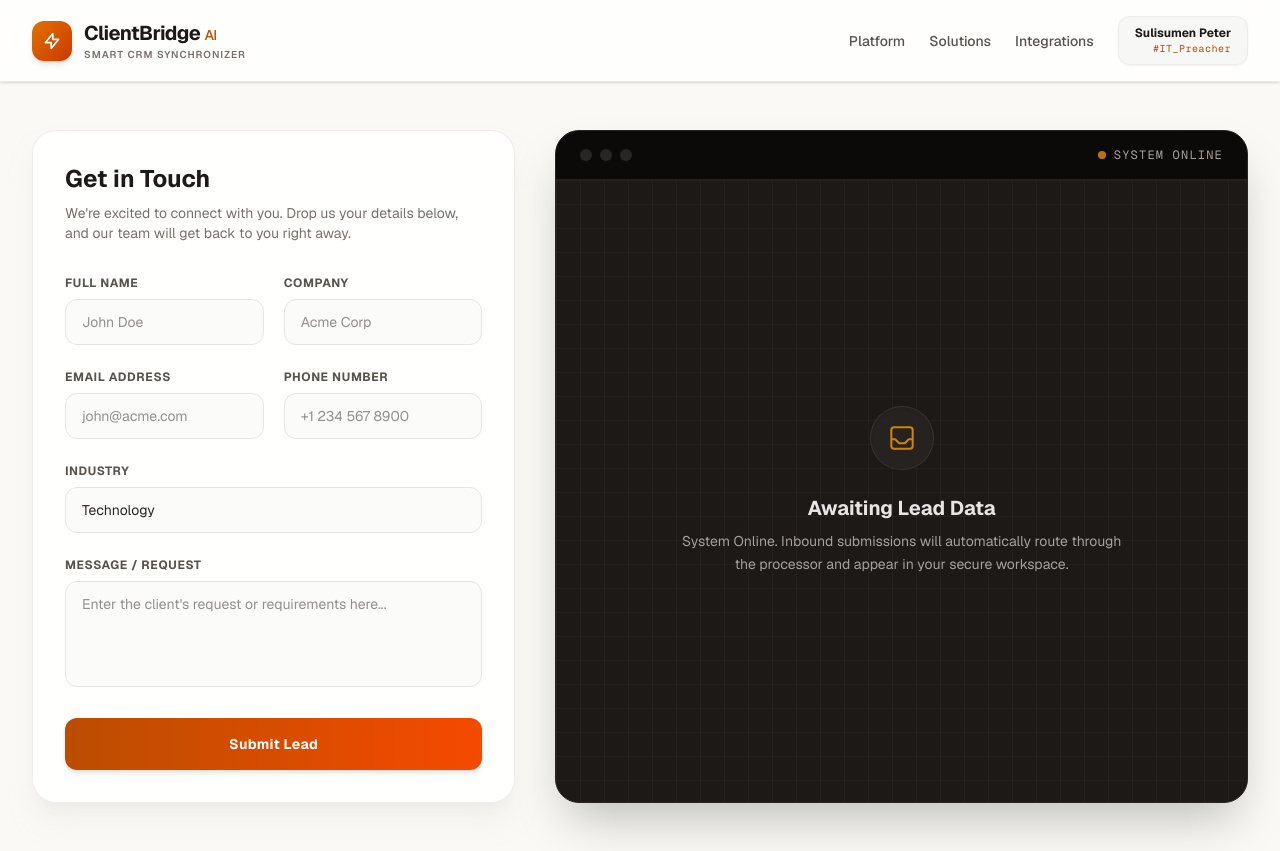
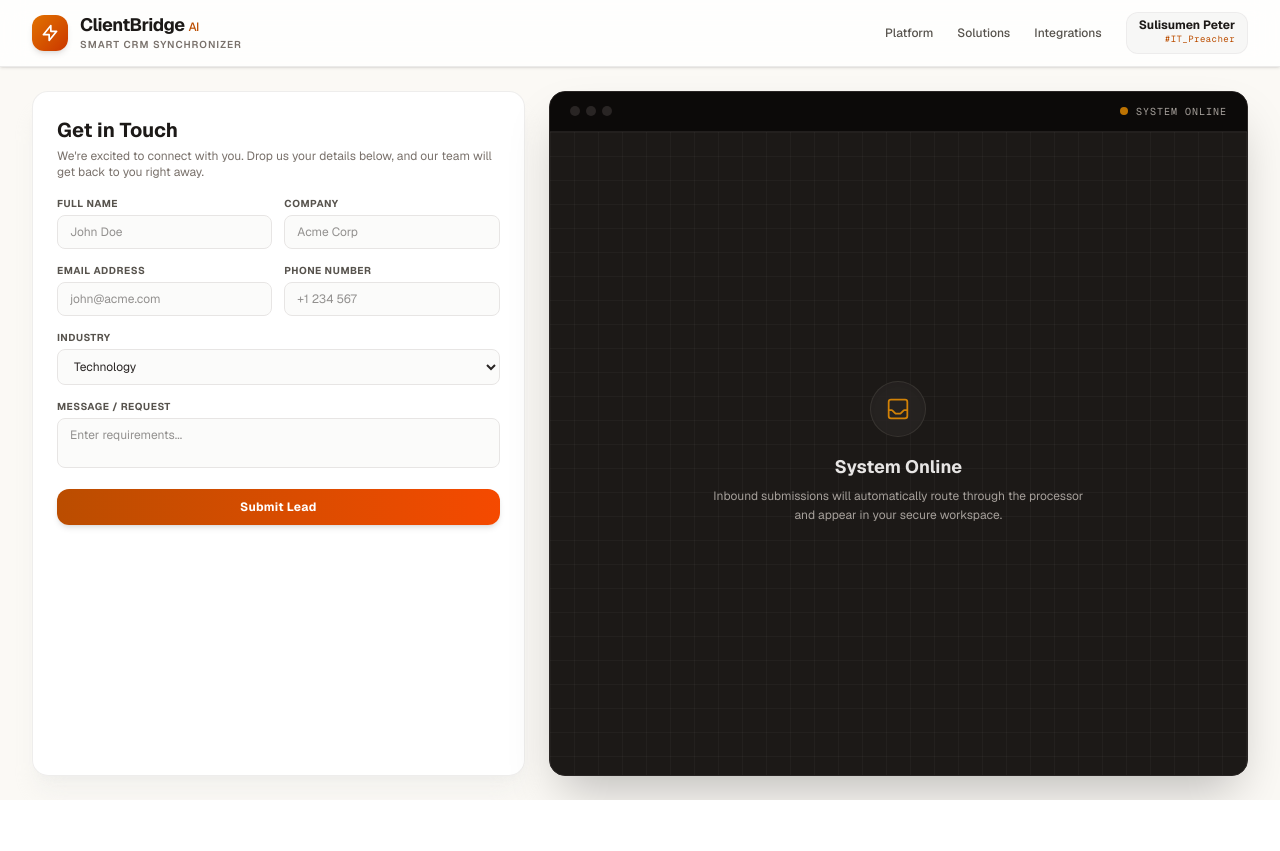
Before and after one commit to sulisumenpeter/clientbridge-crm, a Next.js app: page / in a window 1280 px wide. After the commit the page ends 800 px from the top, so only its background shows below. Built offline with nearby package versions, Linux system fonts and the light colour scheme.

Commit message:
Refactor page layout and improve styling
Updated layout and styling of the page component, including adjustments to header, form fields, and status messages for better user experience.

```diff
--- a/app/page.tsx
+++ b/app/page.tsx
@@ -56,17 +56,17 @@ export default function Home() {
   };
 
   return (
-    <div className="min-h-screen bg-[#FBF9F5] font-sans selection:bg-amber-100 selection:text-amber-900 text-stone-800">
-      {/* Navigation Header matching reference image aesthetic */}
-      <header className="bg-white/80 backdrop-blur-md py-4 shadow-sm border-b border-stone-200/80 sticky top-0 z-50">
-        <div className="max-w-7xl mx-auto px-4 sm:px-6 lg:px-8 flex flex-col sm:flex-row justify-between items-center gap-4">
+    <div className="h-screen overflow-hidden bg-[#FBF9F5] font-sans selection:bg-amber-100 selection:text-amber-900 text-stone-800 flex flex-col">
+      {/* Navigation Header */}
+      <header className="bg-white/80 backdrop-blur-md py-3 shadow-sm border-b border-stone-200/80 flex-shrink-0 z-50">
+        <div className="max-w-7xl mx-auto px-4 sm:px-6 lg:px-8 flex justify-between items-center">
           <div className="flex items-center gap-3">
-            <div className="w-10 h-10 bg-gradient-to-br from-amber-600 to-orange-700 rounded-xl flex items-center justify-center shadow-md">
+            <div className="w-9 h-9 bg-gradient-to-br from-amber-600 to-orange-700 rounded-xl flex items-center justify-center shadow-md">
               <svg className="w-5 h-5 text-white" fill="none" stroke="currentColor" viewBox="0 0 24 24"><path strokeLinecap="round" strokeLinejoin="round" strokeWidth="2" d="M13 10V3L4 14h7v7l9-11h-7z"></path></svg>
             </div>
             <div>
-              <h1 className="text-xl font-bold tracking-tight text-stone-900">
-                ClientBridge <span className="text-amber-700 font-medium text-sm">AI</span>
+              <h1 className="text-lg font-bold tracking-tight text-stone-900 leading-tight">
+                ClientBridge <span className="text-amber-700 font-medium text-xs">AI</span>
               </h1>
               <p className="text-stone-500 text-[10px] font-semibold tracking-widest uppercase">
                 Smart CRM Synchronizer
@@ -75,55 +75,57 @@ export default function Home() {
           </div>
 
           <div className="flex items-center gap-6">
-            <div className="hidden md:flex items-center gap-6 text-sm font-medium text-stone-600">
+            <div className="hidden md:flex items-center gap-6 text-xs font-medium text-stone-600">
               <span className="hover:text-amber-700 cursor-pointer transition-colors">Platform</span>
               <span className="hover:text-amber-700 cursor-pointer transition-colors">Solutions</span>
               <span className="hover:text-amber-700 cursor-pointer transition-colors">Integrations</span>
             </div>
-            <div className="text-center sm:text-right bg-stone-100/80 px-4 py-2 rounded-xl border border-stone-200/60 shadow-xs">
-              <p className="font-bold text-xs text-stone-900">Sulisumen Peter</p>
-              <p className="text-amber-700 text-[10px] font-mono tracking-wider">#IT_Preacher</p>
+            <div className="text-right bg-stone-100/80 px-3 py-1.5 rounded-xl border border-stone-200/60">
+              <p className="font-bold text-xs text-stone-900 leading-none">Sulisumen Peter</p>
+              <p className="text-amber-700 text-[9px] font-mono tracking-wider mt-0.5">#IT_Preacher</p>
             </div>
           </div>
         </div>
       </header>
 
-      <main className="max-w-7xl mx-auto px-4 sm:px-6 lg:px-8 py-12">
-        <div className="grid grid-cols-1 lg:grid-cols-12 gap-10 items-start">
+      {/* Main Container locked to viewport height */}
+      <main className="flex-1 max-w-7xl w-full mx-auto px-4 sm:px-6 lg:px-8 py-6 overflow-hidden">
+        <div className="grid grid-cols-1 lg:grid-cols-12 gap-6 h-full items-stretch">
 
           {/* Form Container */}
-          <div className="lg:col-span-5 bg-white/90 backdrop-blur-sm rounded-3xl shadow-xl shadow-stone-200/50 border border-stone-200/70 p-8 transition-all hover:shadow-2xl">
-            <div className="mb-8">
-              <h2 className="text-2xl font-bold text-stone-900">Get in Touch</h2>
-              <p className="text-stone-500 text-sm mt-2">We're excited to connect with you. Drop us your details below, and our team will get back to you right away.</p>
+          <div className="lg:col-span-5 bg-white/95 backdrop-blur-sm rounded-2xl shadow-xl shadow-stone-200/40 border border-stone-200/70 p-6 flex flex-col justify-between overflow-y-auto">
+            <div>
+              <div className="mb-4">
+                <h2 className="text-xl font-bold text-stone-900">Get in Touch</h2>
+                <p className="text-stone-500 text-xs mt-1">We're excited to connect with you. Drop us your details below, and our team will get back to you right away.</p>
               </div>
 
-            <form onSubmit={handleSubmit} className="space-y-6">
-              <div className="grid grid-cols-2 gap-5">
+              <form onSubmit={handleSubmit} className="space-y-3.5">
+                <div className="grid grid-cols-2 gap-3">
                   <div>
-                  <label className="block text-xs font-bold text-stone-600 uppercase tracking-wider mb-2">Full Name</label>
-                  <input required type="text" name="lead_name" value={formData.lead_name} onChange={handleChange} className="w-full px-4 py-3 bg-stone-50/80 border border-stone-200 rounded-xl focus:bg-white focus:ring-2 focus:ring-amber-500/20 focus:border-amber-600 outline-none transition-all text-stone-800 text-sm" placeholder="John Doe" />
+                    <label className="block text-[10px] font-bold text-stone-600 uppercase tracking-wider mb-1">Full Name</label>
+                    <input required type="text" name="lead_name" value={formData.lead_name} onChange={handleChange} className="w-full px-3 py-2 bg-stone-50/80 border border-stone-200 rounded-lg focus:bg-white focus:ring-2 focus:ring-amber-500/20 focus:border-amber-600 outline-none text-stone-800 text-xs" placeholder="John Doe" />
                   </div>
                   <div>
-                  <label className="block text-xs font-bold text-stone-600 uppercase tracking-wider mb-2">Company</label>
-                  <input required type="text" name="company" value={formData.company} onChange={handleChange} className="w-full px-4 py-3 bg-stone-50/80 border border-stone-200 rounded-xl focus:bg-white focus:ring-2 focus:ring-amber-500/20 focus:border-amber-600 outline-none transition-all text-stone-800 text-sm" placeholder="Acme Corp" />
+                    <label className="block text-[10px] font-bold text-stone-600 uppercase tracking-wider mb-1">Company</label>
+                    <input required type="text" name="company" value={formData.company} onChange={handleChange} className="w-full px-3 py-2 bg-stone-50/80 border border-stone-200 rounded-lg focus:bg-white focus:ring-2 focus:ring-amber-500/20 focus:border-amber-600 outline-none text-stone-800 text-xs" placeholder="Acme Corp" />
                   </div>
                 </div>
 
-              <div className="grid grid-cols-2 gap-5">
+                <div className="grid grid-cols-2 gap-3">
                   <div>
-                  <label className="block text-xs font-bold text-stone-600 uppercase tracking-wider mb-2">Email Address</label>
-                  <input required type="email" name="email" value={formData.email} onChange={handleChange} className="w-full px-4 py-3 bg-stone-50/80 border border-stone-200 rounded-xl focus:bg-white focus:ring-2 focus:ring-amber-500/20 focus:border-amber-600 outline-none transition-all text-stone-800 text-sm" placeholder="john@acme.com" />
+                    <label className="block text-[10px] font-bold text-stone-600 uppercase tracking-wider mb-1">Email Address</label>
+                    <input required type="email" name="email" value={formData.email} onChange={handleChange} className="w-full px-3 py-2 bg-stone-50/80 border border-stone-200 rounded-lg focus:bg-white focus:ring-2 focus:ring-amber-500/20 focus:border-amber-600 outline-none text-stone-800 text-xs" placeholder="john@acme.com" />
                   </div>
                   <div>
-                  <label className="block text-xs font-bold text-stone-600 uppercase tracking-wider mb-2">Phone Number</label>
-                  <input required type="tel" name="phone" value={formData.phone} onChange={handleChange} className="w-full px-4 py-3 bg-stone-50/80 border border-stone-200 rounded-xl focus:bg-white focus:ring-2 focus:ring-amber-500/20 focus:border-amber-600 outline-none transition-all text-stone-800 text-sm" placeholder="+1 234 567 8900" />
+                    <label className="block text-[10px] font-bold text-stone-600 uppercase tracking-wider mb-1">Phone Number</label>
+                    <input required type="tel" name="phone" value={formData.phone} onChange={handleChange} className="w-full px-3 py-2 bg-stone-50/80 border border-stone-200 rounded-lg focus:bg-white focus:ring-2 focus:ring-amber-500/20 focus:border-amber-600 outline-none text-stone-800 text-xs" placeholder="+1 234 567" />
                   </div>
                 </div>
 
                 <div>
-                <label className="block text-xs font-bold text-stone-600 uppercase tracking-wider mb-2">Industry</label>
-                <select name="industry" value={formData.industry} onChange={handleChange} className="w-full px-4 py-3 bg-stone-50/80 border border-stone-200 rounded-xl focus:bg-white focus:ring-2 focus:ring-amber-500/20 focus:border-amber-600 outline-none transition-all text-stone-800 text-sm appearance-none cursor-pointer">
+                  <label className="block text-[10px] font-bold text-stone-600 uppercase tracking-wider mb-1">Industry</label>
+                  <select name="industry" value={formData.industry} onChange={handleChange} className="w-full px-3 py-2 bg-stone-50/80 border border-stone-200 rounded-lg focus:bg-white focus:ring-2 focus:ring-amber-500/20 focus:border-amber-600 outline-none text-stone-800 text-xs cursor-pointer">
                     <option value="Technology">Technology</option>
                     <option value="Logistics">Logistics</option>
                     <option value="Real Estate">Real Estate</option>
@@ -133,20 +135,20 @@ export default function Home() {
                 </div>
 
                 <div>
-                <label className="block text-xs font-bold text-stone-600 uppercase tracking-wider mb-2">Message / Request</label>
-                <textarea required name="message" value={formData.message} onChange={handleChange} rows={4} className="w-full px-4 py-3 bg-stone-50/80 border border-stone-200 rounded-xl focus:bg-white focus:ring-2 focus:ring-amber-500/20 focus:border-amber-600 outline-none transition-all text-stone-800 text-sm resize-none" placeholder="Enter the client's request or requirements here..."></textarea>
+                  <label className="block text-[10px] font-bold text-stone-600 uppercase tracking-wider mb-1">Message / Request</label>
+                  <textarea required name="message" value={formData.message} onChange={handleChange} rows={2} className="w-full px-3 py-2 bg-stone-50/80 border border-stone-200 rounded-lg focus:bg-white focus:ring-2 focus:ring-amber-500/20 focus:border-amber-600 outline-none text-stone-800 text-xs resize-none" placeholder="Enter requirements..."></textarea>
                 </div>
 
                 <button
                   type="submit"
                   disabled={status === 'loading'}
-                className={`w-full py-4 px-4 rounded-xl text-white font-bold text-sm tracking-wide shadow-md transition-all flex justify-center items-center gap-2 ${
-                  status === 'loading' ? 'bg-amber-400 cursor-not-allowed' : 'bg-gradient-to-r from-amber-700 to-orange-600 hover:from-amber-800 hover:to-orange-700 hover:shadow-lg active:scale-[0.98]'
+                  className={`w-full py-2.5 px-4 rounded-xl text-white font-bold text-xs tracking-wide shadow-md transition-all flex justify-center items-center gap-2 ${
+                    status === 'loading' ? 'bg-amber-400 cursor-not-allowed' : 'bg-gradient-to-r from-amber-700 to-orange-600 hover:from-amber-800 hover:to-orange-700 active:scale-[0.98]'
                   }`}
                 >
                   {status === 'loading' ? (
                     <>
-                    <svg className="animate-spin -ml-1 mr-3 h-5 w-5 text-white" xmlns="http://www.w3.org/2000/svg" fill="none" viewBox="0 0 24 24">
+                      <svg className="animate-spin -ml-1 mr-2 h-4 w-4 text-white" xmlns="http://www.w3.org/2000/svg" fill="none" viewBox="0 0 24 24">
                         <circle className="opacity-25" cx="12" cy="12" r="10" stroke="currentColor" strokeWidth="4"></circle>
                         <path className="opacity-75" fill="currentColor" d="M4 12a8 8 0 018-8V0C5.373 0 0 5.373 0 12h4zm2 5.291A7.962 7.962 0 014 12H0c0 3.042 1.135 5.824 3 7.938l3-2.647z"></path>
                       </svg>
@@ -154,51 +156,55 @@ export default function Home() {
                     </>
                   ) : 'Submit Lead'}
                 </button>
+              </form>
+            </div>
 
+            {/* Status alerts neatly nested at the bottom */}
+            <div className="mt-3">
               {status === 'success' && (
-                <div className="p-4 bg-emerald-50 text-emerald-800 rounded-xl border border-emerald-200/50 flex items-center gap-3 animate-pulse">
-                  <div className="bg-emerald-100 p-2 rounded-full">
-                    <svg className="w-5 h-5 text-emerald-600" fill="none" stroke="currentColor" viewBox="0 0 24 24"><path strokeLinecap="round" strokeLinejoin="round" strokeWidth="2" d="M5 13l4 4L19 7"></path></svg>
+                <div className="p-3 bg-emerald-50 text-emerald-800 rounded-xl border border-emerald-200/50 flex items-center gap-2 animate-pulse">
+                  <div className="bg-emerald-100 p-1.5 rounded-full">
+                    <svg className="w-4 h-4 text-emerald-600" fill="none" stroke="currentColor" viewBox="0 0 24 24"><path strokeLinecap="round" strokeLinejoin="round" strokeWidth="2" d="M5 13l4 4L19 7"></path></svg>
                   </div>
-                  <p className="text-sm font-semibold">Lead captured! AI processing initiated.</p>
+                  <p className="text-xs font-semibold">Lead captured! AI processing initiated.</p>
                 </div>
               )}
               {status === 'error' && (
-                <div className="p-4 bg-red-50 text-red-800 rounded-xl border border-red-200/50 flex items-center gap-3">
-                  <div className="bg-red-100 p-2 rounded-full">
-                    <svg className="w-5 h-5 text-red-600" fill="none" stroke="currentColor" viewBox="0 0 24 24"><path strokeLinecap="round" strokeLinejoin="round" strokeWidth="2" d="M6 18L18 6M6 6l12 12"></path></svg>
+                <div className="p-3 bg-red-50 text-red-800 rounded-xl border border-red-200/50 flex items-center gap-2">
+                  <div className="bg-red-100 p-1.5 rounded-full">
+                    <svg className="w-4 h-4 text-red-600" fill="none" stroke="currentColor" viewBox="0 0 24 24"><path strokeLinecap="round" strokeLinejoin="round" strokeWidth="2" d="M6 18L18 6M6 6l12 12"></path></svg>
                   </div>
-                  <p className="text-sm font-semibold">System Error: Unable to route lead.</p>
+                  <p className="text-xs font-semibold">System Error: Unable to route lead.</p>
                 </div>
               )}
-            </form>
+            </div>
           </div>
 
-          {/* Right Status / Preview Panel with Warm Earthy Palette */}
+          {/* Right Status / Preview Panel */}
           <div className="lg:col-span-7 flex flex-col h-full">
-            <div className="bg-stone-900 rounded-3xl shadow-2xl overflow-hidden border border-stone-800 h-full flex flex-col relative">
-              <div className="bg-stone-950 px-6 py-4 flex justify-between items-center border-b border-stone-800/80">
-                <div className="flex items-center gap-2">
-                  <div className="w-3 h-3 rounded-full bg-stone-800"></div>
-                  <div className="w-3 h-3 rounded-full bg-stone-800"></div>
-                  <div className="w-3 h-3 rounded-full bg-stone-800"></div>
+            <div className="bg-stone-900 rounded-2xl shadow-2xl overflow-hidden border border-stone-800 h-full flex flex-col relative">
+              <div className="bg-stone-950 px-5 py-3 flex justify-between items-center border-b border-stone-800/80">
+                <div className="flex items-center gap-1.5">
+                  <div className="w-2.5 h-2.5 rounded-full bg-stone-800"></div>
+                  <div className="w-2.5 h-2.5 rounded-full bg-stone-800"></div>
+                  <div className="w-2.5 h-2.5 rounded-full bg-stone-800"></div>
                 </div>
                 <div className="flex items-center gap-2 text-stone-400">
                   <div className="w-2 h-2 rounded-full bg-amber-500 animate-pulse"></div>
-                  <span className="font-mono text-xs tracking-widest uppercase">System Online</span>
+                  <span className="font-mono text-[10px] tracking-widest uppercase">System Online</span>
                 </div>
               </div>
 
               <div className="p-8 flex-grow flex flex-col items-center justify-center text-center relative overflow-hidden bg-[radial-gradient(ellipse_at_top,_var(--tw-gradient-stops))] from-amber-950/30 via-stone-900 to-stone-950">
                 <div className="absolute inset-0 bg-[linear-gradient(to_right,#ffffff08_1px,transparent_1px),linear-gradient(to_bottom,#ffffff08_1px,transparent_1px)] bg-[size:24px_24px]"></div>
 
-                <div className="z-10 max-w-md flex flex-col items-center">
-                  <div className="w-16 h-16 mb-6 rounded-full bg-stone-800/80 border border-stone-700/60 flex items-center justify-center shadow-inner">
-                    <svg className="w-8 h-8 text-amber-500/80" fill="none" stroke="currentColor" viewBox="0 0 24 24"><path strokeLinecap="round" strokeLinejoin="round" strokeWidth="1.5" d="M20 13V6a2 2 0 00-2-2H6a2 2 0 00-2 2v7m16 0v5a2 2 0 01-2 2H6a2 2 0 01-2-2v-5m16 0h-2.586a1 1 0 00-.707.293l-2.414 2.414a1 1 0 01-.707.293h-3.172a1 1 0 01-.707-.293l-2.414-2.414A1 1 0 006.586 13H4"></path></svg>
+                <div className="z-10 max-w-sm flex flex-col items-center">
+                  <div className="w-14 h-14 mb-4 rounded-full bg-stone-800/80 border border-stone-700/60 flex items-center justify-center shadow-inner">
+                    <svg className="w-7 h-7 text-amber-500/80" fill="none" stroke="currentColor" viewBox="0 0 24 24"><path strokeLinecap="round" strokeLinejoin="round" strokeWidth="1.5" d="M20 13V6a2 2 0 00-2-2H6a2 2 0 00-2 2v7m16 0v5a2 2 0 01-2 2H6a2 2 0 01-2-2v-5m16 0h-2.586a1 1 0 00-.707.293l-2.414 2.414a1 1 0 01-.707.293h-3.172a1 1 0 01-.707-.293l-2.414-2.414A1 1 0 006.586 13H4"></path></svg>
                   </div>
-                  <h3 className="text-xl font-bold text-stone-200 mb-2">Awaiting Lead Data</h3>
-                  <p className="text-stone-400 text-sm leading-relaxed">
-                    System Online. Inbound submissions will automatically route through the processor and appear in your secure workspace.
+                  <h3 className="text-lg font-bold text-stone-200 mb-1.5">System Online</h3>
+                  <p className="text-stone-400 text-xs leading-relaxed">
+                    Inbound submissions will automatically route through the processor and appear in your secure workspace.
                   </p>
                 </div>
               </div>
```
Lines whose indentation alone changed are shown as unchanged.
